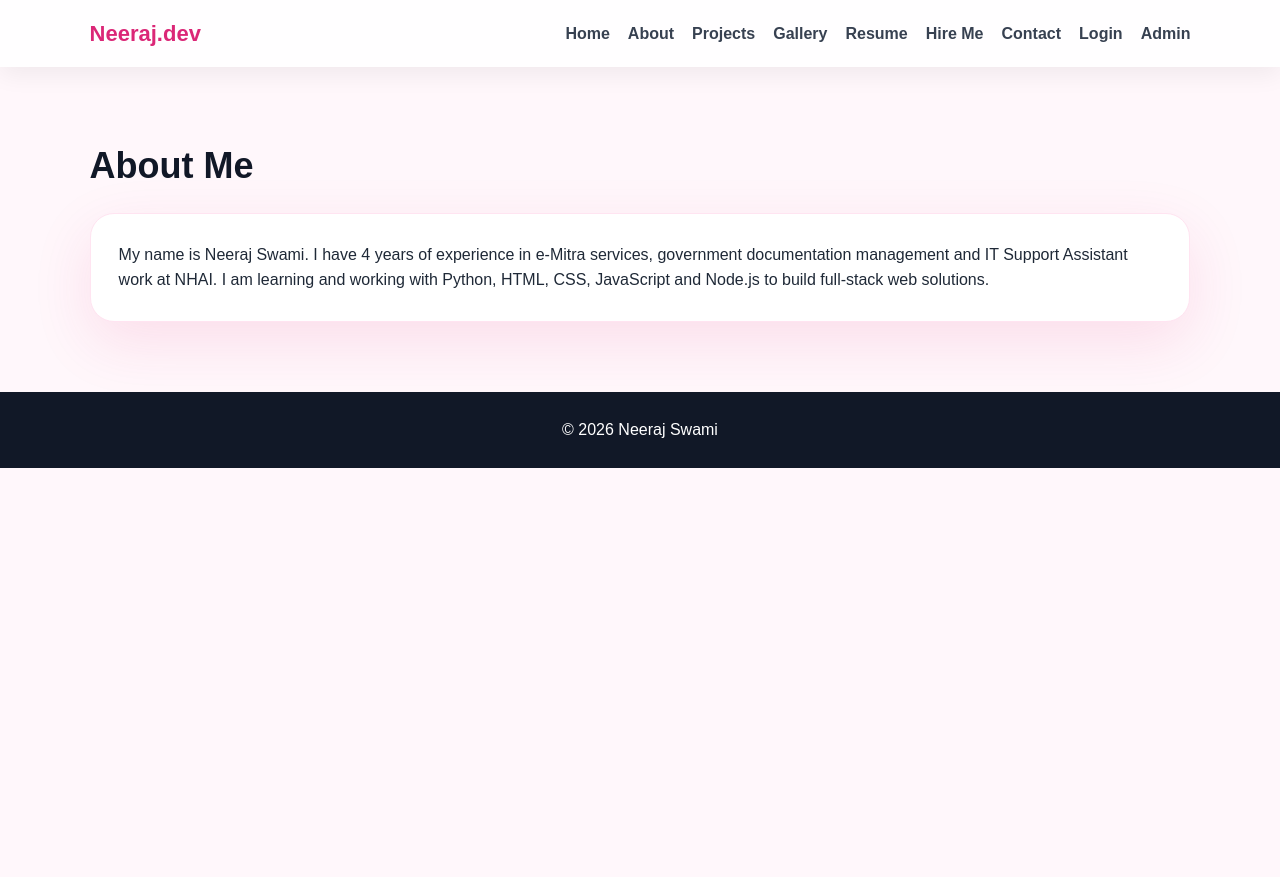
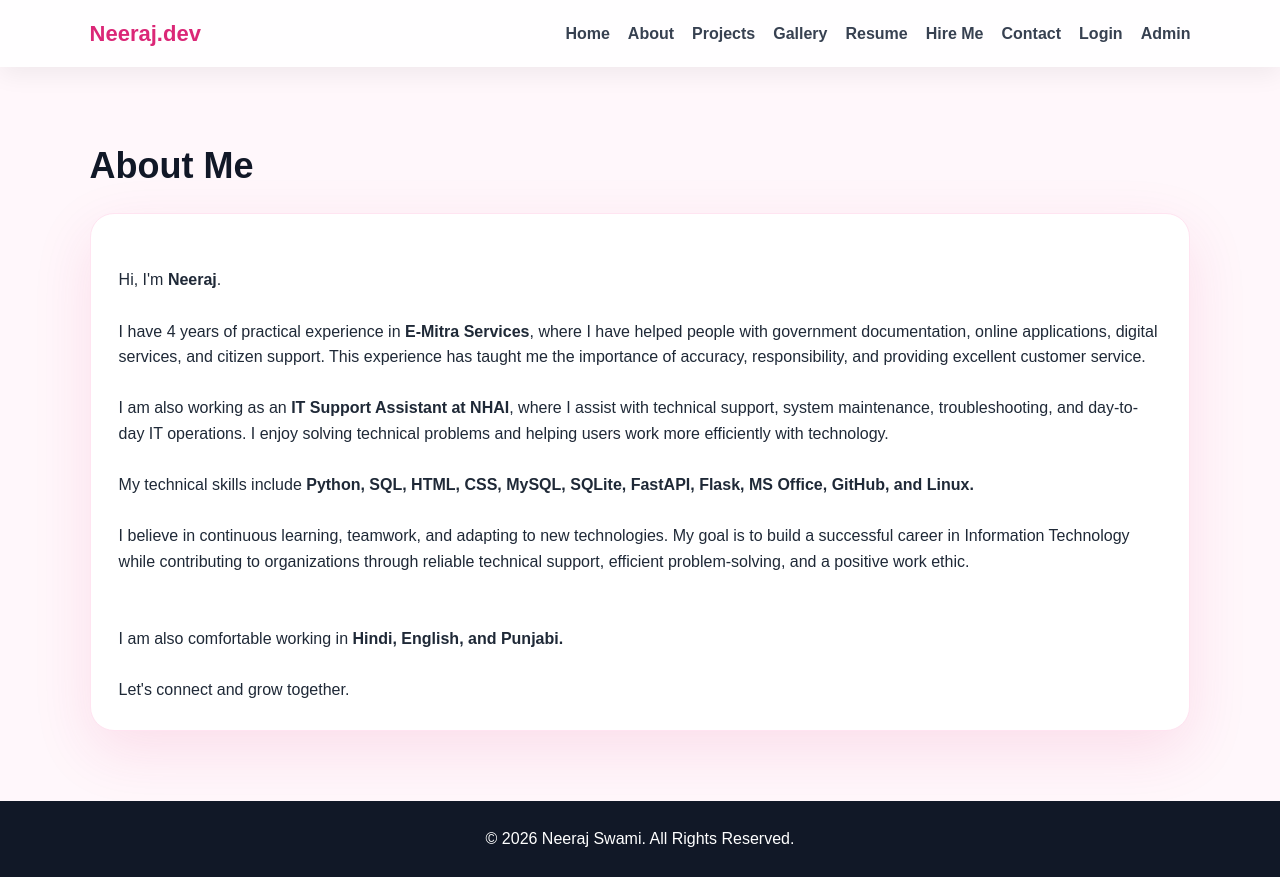
Before and after one commit to neeraj9079/neeraj-fullstack-website, a website: page public/about.html in a window 1280 px wide. Before the commit the page ends 800 px from the top, so only its background shows below. Drawn offline with Linux system fonts and the light colour scheme.

Commit message:
Updated about page

```diff
--- a/public/about.html
+++ b/public/about.html
@@ -1 +1,69 @@
-<!DOCTYPE html><html><head><title>About Neeraj</title><link rel="stylesheet" href="css/style.css"><meta name="viewport" content="width=device-width, initial-scale=1"></head><body><nav class="navbar"><div class="logo">Neeraj.dev</div><div class="nav-links"><a href="index.html">Home</a><a href="about.html">About</a><a href="projects.html">Projects</a><a href="gallery.html">Gallery</a><a href="resume.html">Resume</a><a href="hire.html">Hire Me</a><a href="contact.html">Contact</a><a href="login.html">Login</a><a href="/admin">Admin</a></div></nav><section class="section"><h2>About Me</h2><div class="card"><p>My name is Neeraj Swami. I have 4 years of experience in e-Mitra services, government documentation management and IT Support Assistant work at NHAI. I am learning and working with Python, HTML, CSS, JavaScript and Node.js to build full-stack web solutions.</p></div></section><footer class="footer">© 2026 Neeraj Swami</footer></body></html>
+<!DOCTYPE html>
+<html lang="en">
+<head>
+  <meta charset="UTF-8">
+  <meta name="viewport" content="width=device-width, initial-scale=1">
+
+  <title>About Neeraj Swami | Full Stack Developer & IT Support Assistant</title>
+  <meta name="description" content="Learn about Neeraj Swami, an e-Mitra service expert, IT Support Assistant at NHAI, and aspiring Full Stack Developer skilled in Python, HTML, CSS, JavaScript, and Node.js.">
+  <meta name="keywords" content="Neeraj Swami, Full Stack Developer, IT Support Assistant, e-Mitra Expert, NHAI, Python, Node.js, Rajasthan">
+  <meta name="author" content="Neeraj Swami">
+
+  <link rel="stylesheet" href="css/style.css">
+</head>
+
+<body>
+  <nav class="navbar">
+    <div class="logo">Neeraj.dev</div>
+
+    <div class="nav-links">
+      <a href="index.html">Home</a>
+      <a href="about.html">About</a>
+      <a href="projects.html">Projects</a>
+      <a href="gallery.html">Gallery</a>
+      <a href="resume.html">Resume</a>
+      <a href="hire.html">Hire Me</a>
+      <a href="contact.html">Contact</a>
+      <a href="login.html">Login</a>
+      <a href="/admin">Admin</a>
+    </div>
+  </nav>
+
+  <section class="section">
+    <h2>About Me</h2>
+
+    <div class="card">
+     <br> <p>
+        Hi, I'm <strong>Neeraj</strong>. </p> </br>
+      <p>
+         I have 4 years of practical experience in
+        <strong>E-Mitra Services</strong>, where I have helped people with government documentation,
+            online applications, digital services, and citizen support.
+            This experience has taught me the importance of accuracy,
+             responsibility, and providing excellent customer service.
+     <br> </p>
+      <br> <p>  I am also working as an <strong>IT Support Assistant at NHAI</strong>, where I assist with technical support,
+        system maintenance, troubleshooting, and day-to-day IT operations.
+        I enjoy solving technical problems and helping users work more efficiently with technology.
+      </p> </br>
+
+      <p>
+        My technical skills include <strong> Python, SQL, HTML, CSS, MySQL, SQLite, FastAPI, Flask, MS Office, GitHub, and Linux.</strong>
+      </p>
+
+     <br> <p>
+        I believe in continuous learning, teamwork, and adapting to new technologies. My goal is to build a successful career in Information Technology while contributing
+         to organizations through reliable technical support, efficient problem-solving, and a positive work ethic.
+         </p> </br>
+         <br> <p>I am also comfortable working in <strong>Hindi, English, and Punjabi.
+         </strong></p>
+
+         <br> Let's connect and grow together.</br>
+    </div>
+  </section>
+
+  <footer class="footer">
+    © 2026 Neeraj Swami. All Rights Reserved.
+  </footer>
+</body>
+</html>
```
